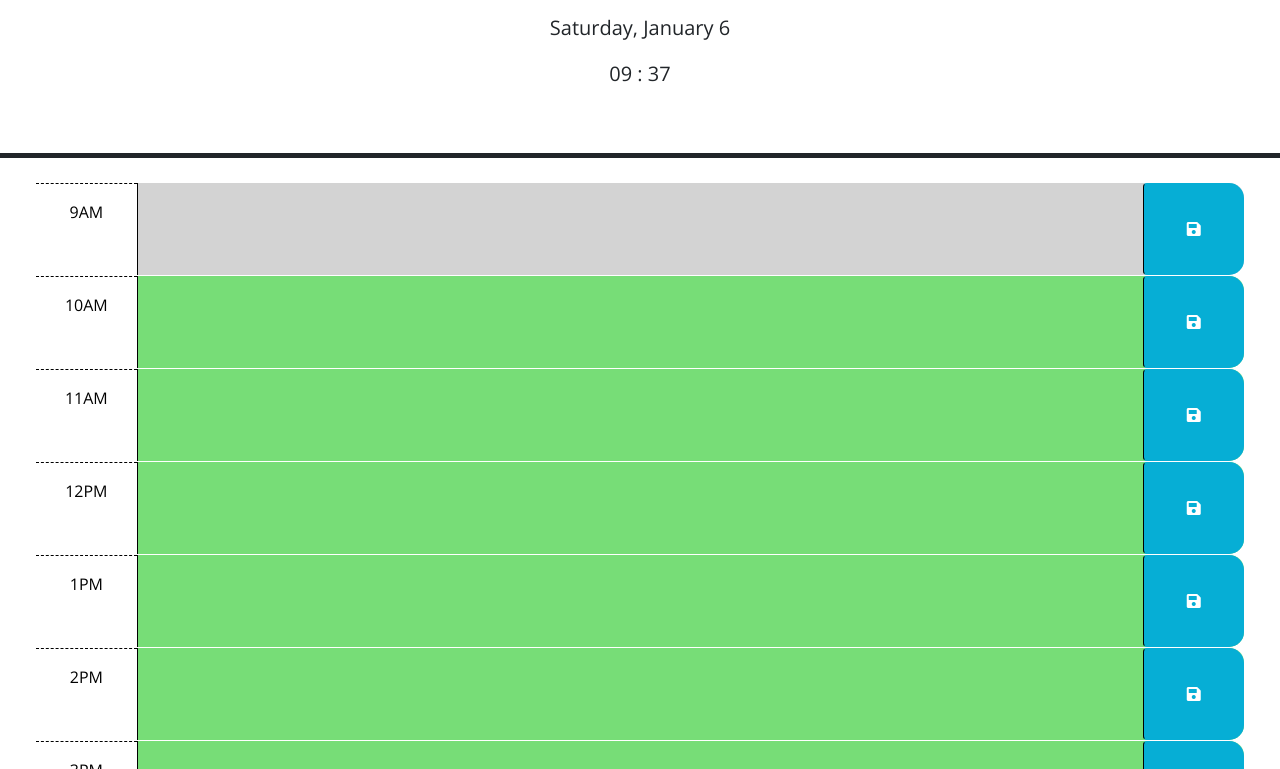
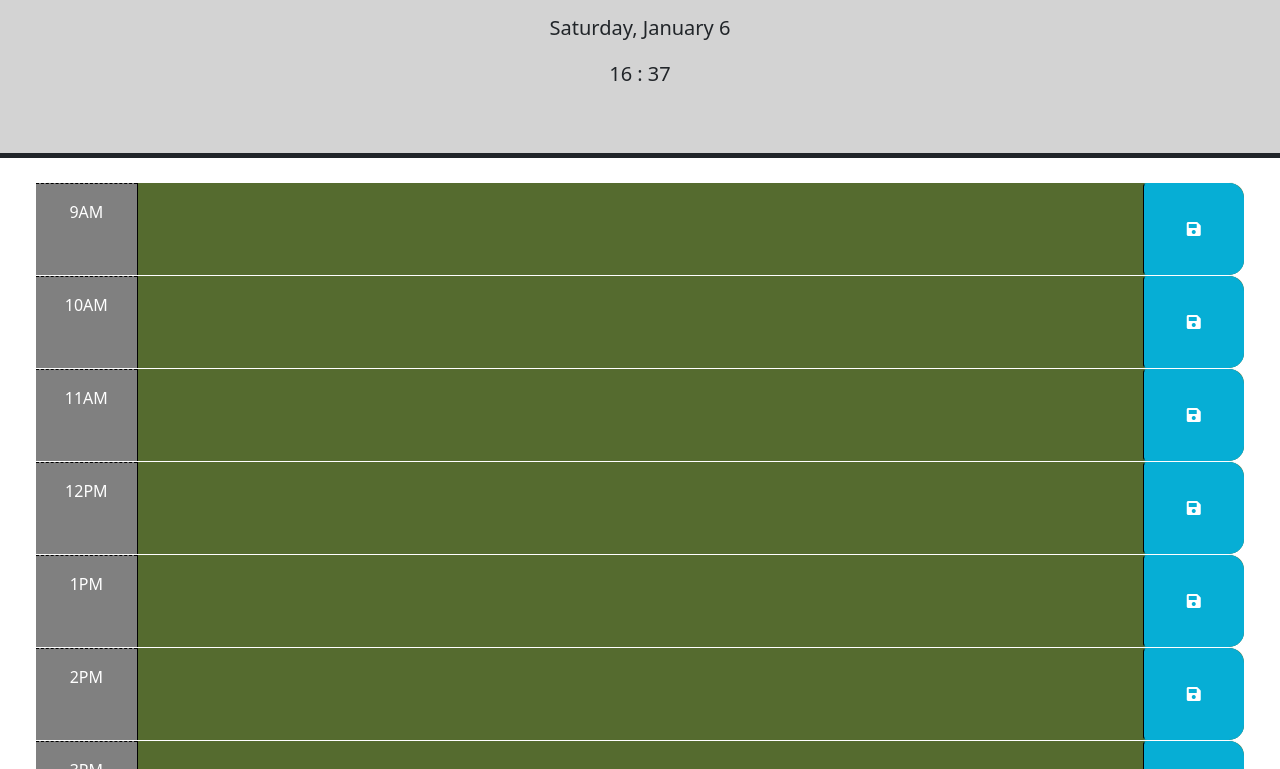
Before and after one commit to Msteven5/Day-Planner-Application, a plain HTML site: page Develop/index.html in a window 1280 px wide. Shown: the part 166-935 px from the top of the page. Drawn offline with nearby package versions, Linux system fonts and the light colour scheme; a web font is replaced by a local one.

Commit message:
changed styles to suit tastes and updated js file to consolidate

```diff
--- a/Develop/index.html
+++ b/Develop/index.html
@@ -14,10 +14,9 @@
       integrity="sha384-50oBUHEmvpQ+1lW4y57PTFmhCaXp0ML5d60M1M7uH2+nqUivzIebhndOJK28anvf"
       crossorigin="anonymous"
     />
-    <link
-      href="https://fonts.googleapis.com/css?family=Open+Sans&display=swap"
-      rel="stylesheet"
-    />
+    <link rel="preconnect" href="https://fonts.googleapis.com">
+    <link rel="preconnect" href="https://fonts.gstatic.com" crossorigin>
+    <link href="https://fonts.googleapis.com/css2?family=Rubik+Broken+Fax&family=Rubik+Doodle+Shadow&family=Rubik+Glitch&display=swap" rel="stylesheet">
     <link rel="stylesheet" href="style.css" />
     <title>Work Day Scheduler</title>
   </head>
--- a/Develop/script.js
+++ b/Develop/script.js
@@ -1,36 +1,26 @@
-// Wrap all code that interacts with the DOM in a call to jQuery to ensure that
-// the code isn't run until the browser has finished rendering all the elements
-// in the html.
-var currentDate = dayjs().format('dddd, MMMM d')
-$('#currentDay').text(currentDate)
-
-var currentHour = dayjs().format('HH')
-var currentMinute = dayjs().format(' : mm')
-$('#currentTime').text(currentHour + currentMinute)
 
 let timeSlot = []
-let divInfo = []
-let btnInfo = []
-let textInfo = []
+let btnInfo = document.querySelectorAll('.btn')
+let textInfo = document.querySelectorAll('.description')
 
-for(let i = 9; i <= 17; i++) {
+$(function () {
+
+  var currentDate = dayjs().format('dddd, MMMM d');
+  $('#currentDay').text(currentDate);
+
+  var currentHour = 16;
+  var currentMinute = dayjs().format(' : mm');
+  $('#currentTime').text(currentHour + currentMinute);
+
+  for(let i = 9; i <= 17; i++) {
   let times = document.getElementById(i);
   timeSlot.push(times);
-  divInfo.push(times.children);
 }
-
-
-for(let i = 0; i < divInfo.length; i++) {
-    btns = divInfo[i][2];
-    text = divInfo[i][1];
-    btnInfo.push(btns);
-    textInfo.push(text);
-  }
 
 for(let i = 0; i < textInfo.length;) {
      let eventOnScreen = localStorage.getItem("event-saved " + i);
       let realEventOnScreen = JSON.parse(eventOnScreen);
-        if (realEventOnScreen !== null) {
+        if (realEventOnScreen) {
           $(textInfo[i]).text(realEventOnScreen);
           i++;
           } else {
@@ -54,11 +44,6 @@ for(let i = 0; i < timeSlot.length; i++) {
 }
 
 
-console.log(timeSlot);
-console.log(divInfo);
-console.log(btnInfo);
-console.log(textInfo);
-
 for(let i = 0; i < btnInfo.length; i++) {
  btnInfo[i].addEventListener("click", function() {
   if (textInfo[i]) {
@@ -68,6 +53,5 @@ for(let i = 0; i < btnInfo.length; i++) {
  })
 }
 
-// $(function () {
-//   }
-// })
+  }
+,)
--- a/Develop/style.css
+++ b/Develop/style.css
@@ -1,13 +1,16 @@
 body {
-  font-family: 'Open Sans', sans-serif;
+  font-family: 'Rubik Doodle Shadow', system-ui;
   font-size: 16px;
 }
 
+header {
+  background-color: lightgray;
+}
 textarea {
   background: transparent;
   border: none;
   resize: none;
-  color: #000000;
+  color: white;
   border-left: 1px solid black;
   padding: 10px;
 }
@@ -26,22 +29,23 @@ textarea {
 
 .hour {
   background-color: #ffffff;
-  color: #000000;
+  color: white;
   border-top: 1px dashed #000000;
+  background-color: gray;
 }
 
 .past {
-  background-color: #d3d3d3;
+  background-color: darkolivegreen;
   color: white;
 }
 
 .present {
-  background-color: #ff6961;
+  background-color: rgb(112, 112, 112);
   color: white;
 }
 
 .future {
-  background-color: #77dd77;
+  background-color: navy;
   color: white;
 }
 
```
